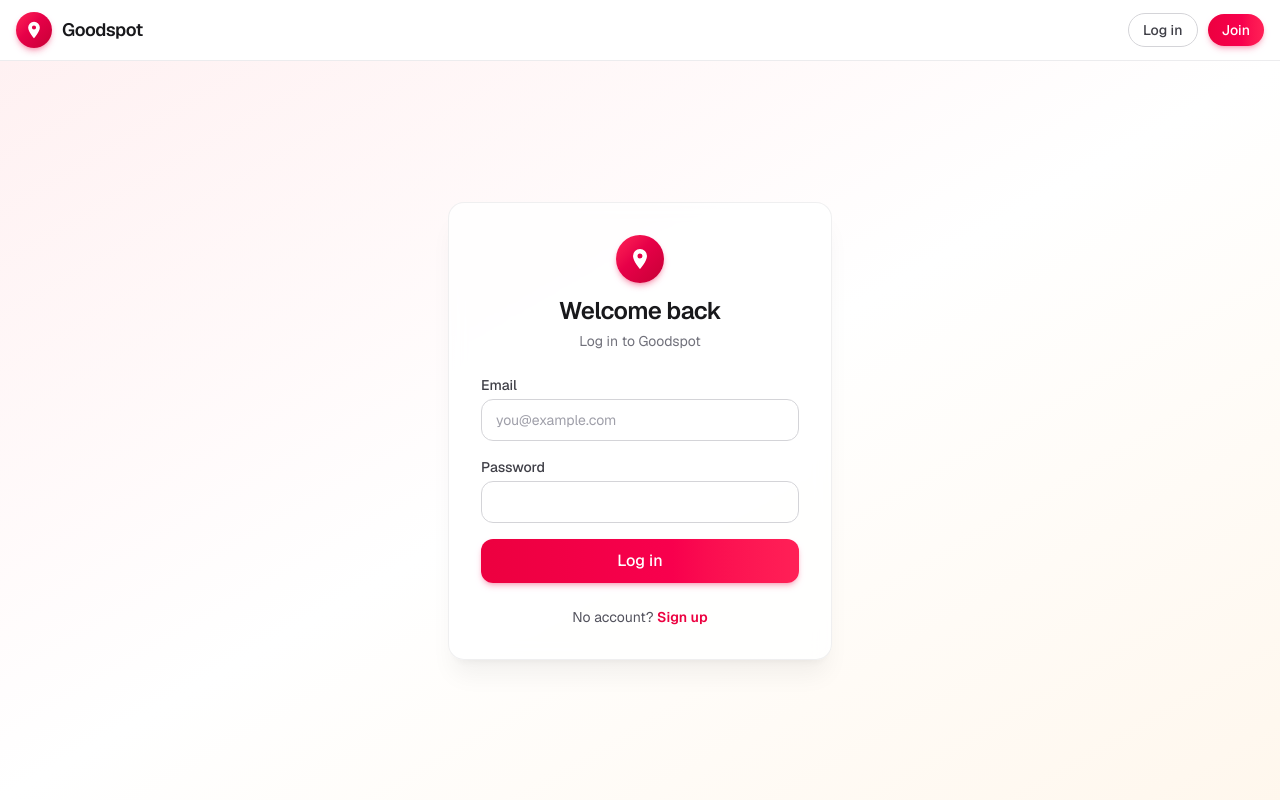
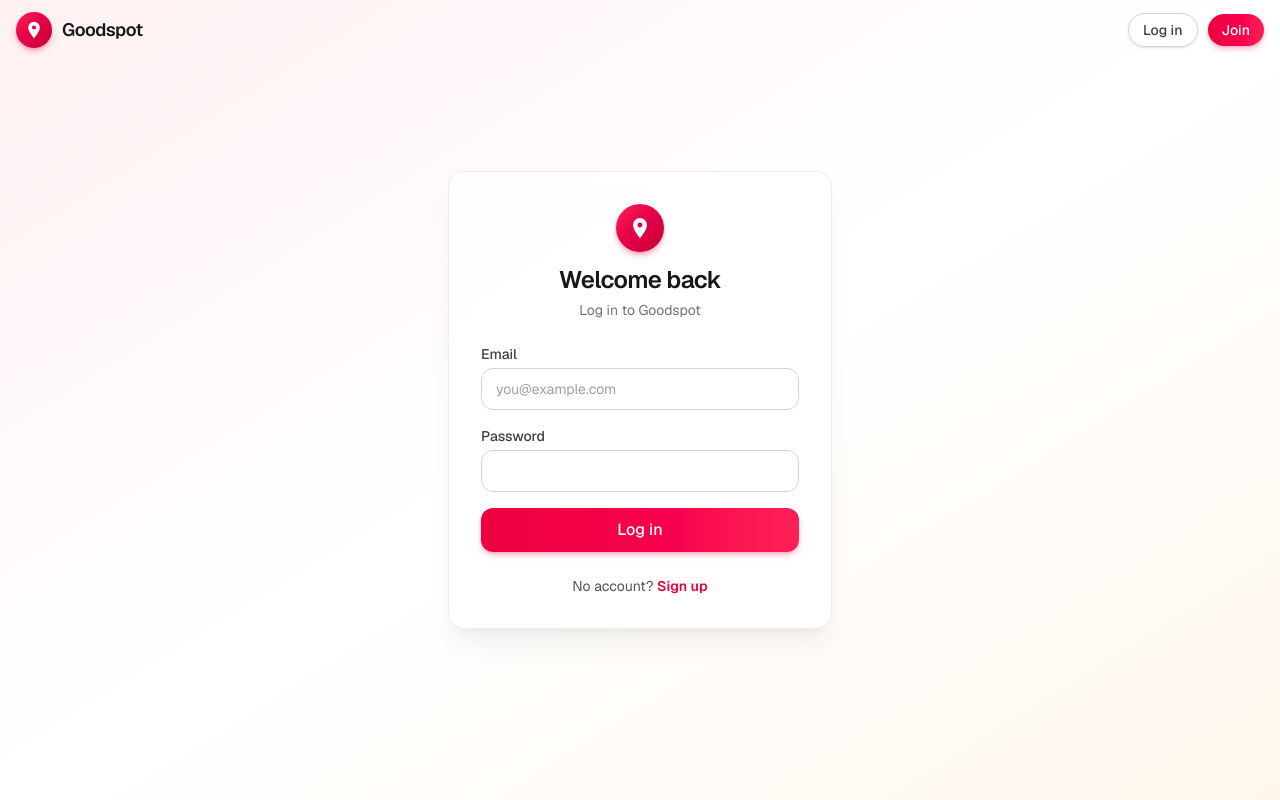
Before and after one commit to jojianya/sweetspot, a Next.js app in the folder client/: page /login in a window 1280 px wide. Built offline with nearby package versions, Linux system fonts and the light colour scheme; no server answers.

Commit message:
ui: transparent floating navbar over a full-screen map

```diff
--- a/client/src/app/layout.tsx
+++ b/client/src/app/layout.tsx
@@ -25,7 +25,7 @@ export default function RootLayout({ children }: LayoutProps<"/">) {
       lang="en"
       className={`${geistSans.variable} ${geistMono.variable} h-full antialiased`}
     >
-      <body className="flex min-h-full flex-col">
+      <body className="flex h-screen flex-col overflow-hidden">
         <ErrorBoundary>
           <Navbar />
           <main className="relative flex flex-1 flex-col overflow-hidden">{children}</main>
--- a/client/src/components/layout/Navbar.tsx
+++ b/client/src/components/layout/Navbar.tsx
@@ -21,9 +21,12 @@ export default function Navbar() {
   };
 
   return (
-    <header className="relative z-40 border-b border-zinc-200/70 bg-white/80 backdrop-blur">
+    <header className="pointer-events-none absolute inset-x-0 top-0 z-30">
       <div className="flex items-center justify-between px-4 py-3">
-        <Link href="/" className="flex items-center gap-2.5">
+        <Link
+          href="/"
+          className="pointer-events-auto flex items-center gap-2.5 [text-shadow:0_1px_2px_rgba(255,255,255,0.9)]"
+        >
           <span className="flex h-9 w-9 items-center justify-center rounded-full bg-gradient-to-br from-rose-500 to-rose-700 text-white shadow-md shadow-rose-600/30">
             <svg className="h-5 w-5" viewBox="0 0 24 24" fill="currentColor">
               <path d="M12 2a7 7 0 0 0-7 7c0 5.25 7 13 7 13s7-7.75 7-13a7 7 0 0 0-7-7Zm0 9.5A2.5 2.5 0 1 1 12 6.5a2.5 2.5 0 0 1 0 5Z" />
@@ -34,10 +37,10 @@ export default function Navbar() {
           </span>
         </Link>
 
-        <nav className="flex items-center gap-2.5">
+        <nav className="pointer-events-auto flex items-center gap-2.5">
           {isLoggedIn && user ? (
             <>
-              <div className="hidden items-center gap-2.5 sm:flex">
+              <div className="hidden items-center gap-2.5 sm:flex [text-shadow:0_1px_2px_rgba(255,255,255,0.9)]">
                 {user.avatar_url ? (
                   <img
                     src={user.avatar_url}
@@ -54,7 +57,7 @@ export default function Navbar() {
               <button
                 type="button"
                 onClick={handleLogout}
-                className="rounded-full border border-zinc-300 px-3.5 py-1.5 text-sm font-medium text-zinc-700 transition-colors hover:bg-zinc-50"
+                className="rounded-full border border-zinc-300 bg-white/90 px-3.5 py-1.5 text-sm font-medium text-zinc-700 shadow-sm backdrop-blur transition-colors hover:bg-white"
               >
                 Log out
               </button>
@@ -63,7 +66,7 @@ export default function Navbar() {
             <>
               <Link
                 href="/login"
-                className="rounded-full border border-zinc-300 px-3.5 py-1.5 text-sm font-medium text-zinc-700 transition-colors hover:bg-zinc-50"
+                className="rounded-full border border-zinc-300 bg-white/90 px-3.5 py-1.5 text-sm font-medium text-zinc-700 shadow-sm backdrop-blur transition-colors hover:bg-white"
               >
                 Log in
               </Link>
--- a/client/src/components/map/MapApp.tsx
+++ b/client/src/components/map/MapApp.tsx
@@ -165,7 +165,7 @@ const { detail } = usePinDetail(selectedPinId, { onError: reportDetailError });
         </div>
       )}
 
-      <div className="absolute left-0 right-0 top-0 z-10 flex flex-col items-center gap-1 px-4 pt-2.5">
+      <div className="absolute left-0 right-0 top-0 z-10 flex flex-col items-center gap-1 px-4 pt-16">
         <SearchBar
           center={center}
           onSelectPlace={handleSearchPlace}
--- a/client/src/components/pins/CreatePinButton.tsx
+++ b/client/src/components/pins/CreatePinButton.tsx
@@ -133,7 +133,7 @@ export default function CreatePinButton({
       </button>
 
       {open && (
-        <div className="absolute inset-0 z-20 flex items-center justify-center bg-black/40 p-4">
+        <div className="absolute inset-0 z-40 flex items-center justify-center bg-black/40 p-4">
           <div className="w-full max-w-md rounded-2xl bg-white p-6 shadow-xl">
             <div className="mb-4 flex items-center justify-between">
               <h2 className="text-lg font-semibold text-zinc-900">
--- a/client/src/components/pins/PinDetailPanel.tsx
+++ b/client/src/components/pins/PinDetailPanel.tsx
@@ -52,7 +52,7 @@ export default function PinDetailPanel({
 
   return (
     <>
-      <div className="absolute inset-y-0 right-0 z-10 flex w-full max-w-sm flex-col bg-white shadow-2xl shadow-zinc-900/20">
+      <div className="absolute inset-y-0 right-0 z-40 flex w-full max-w-sm flex-col bg-white shadow-2xl shadow-zinc-900/20">
         <header className="flex items-center justify-between px-4 py-3">
           <h2 className="text-lg font-semibold text-zinc-900">Pin</h2>
           <div className="flex items-center gap-1">
```
